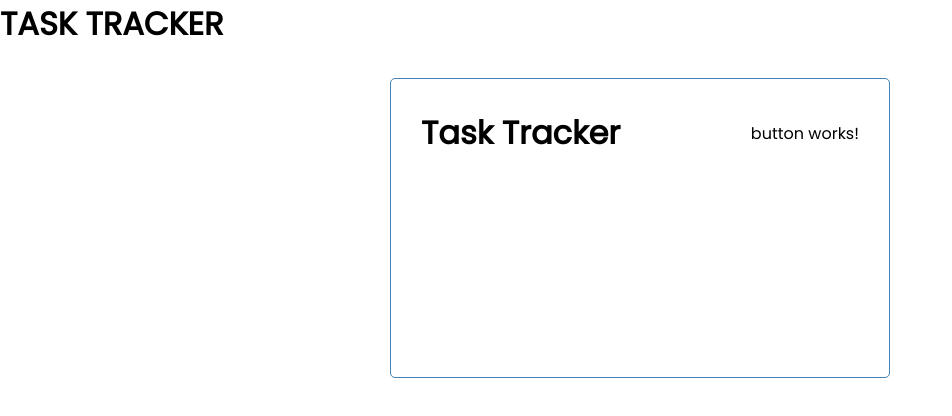
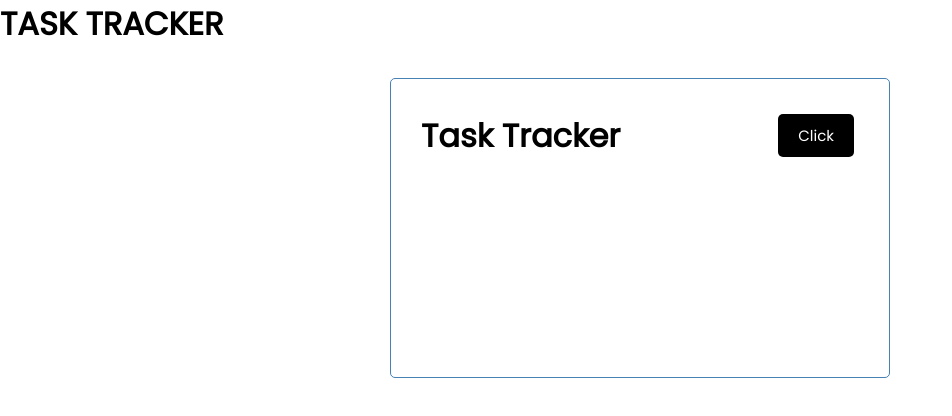
Before and after one commit to markonorth2/task_tracker, an Angular app: page / in a window 1280 px wide. Shown: the top 416 px of the page, without its empty margins (0-952 px from the left). Built offline with nearby package versions, Linux system fonts and the light colour scheme.

Commit message:
added button into the button component styled it with css

```diff
--- a/src/app/components/button/button.component.html
+++ b/src/app/components/button/button.component.html
@@ -1 +1 @@
-<p>button works!</p>
+<button class=btn>Click</button>
```
